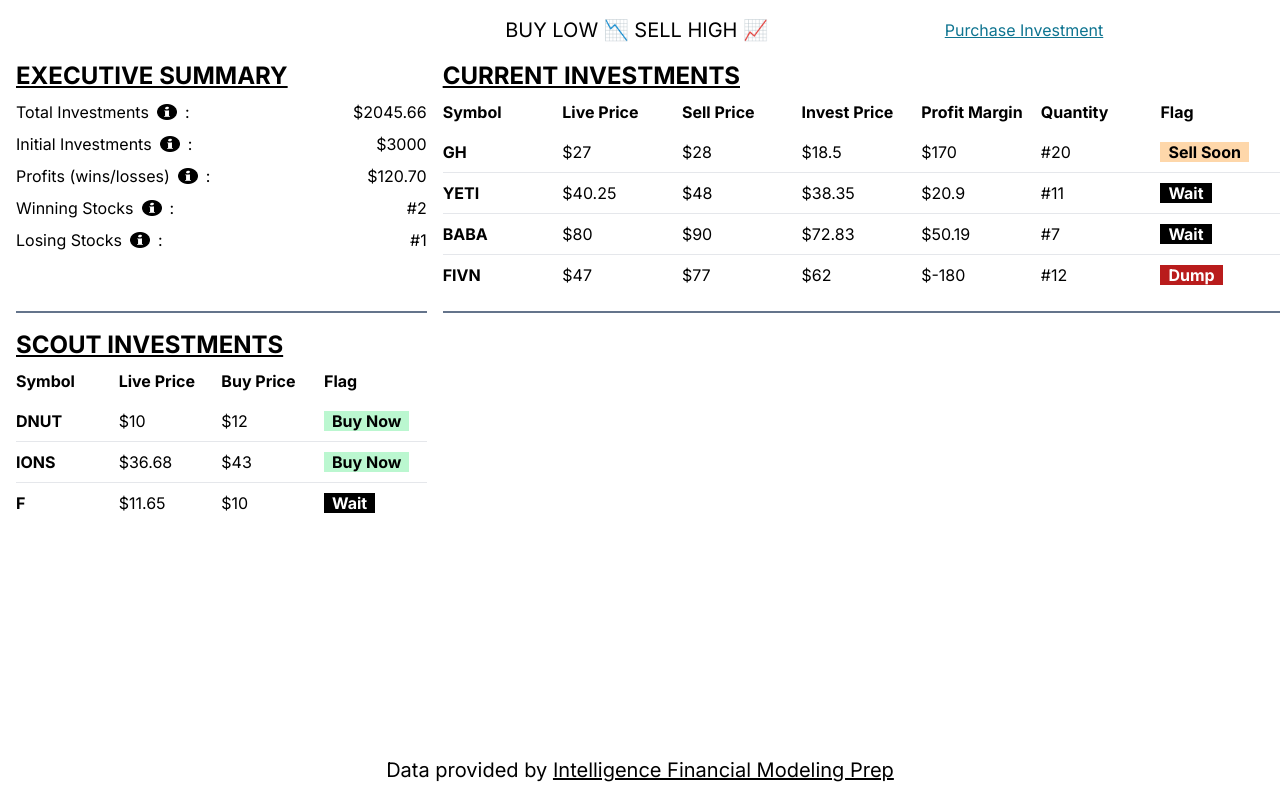
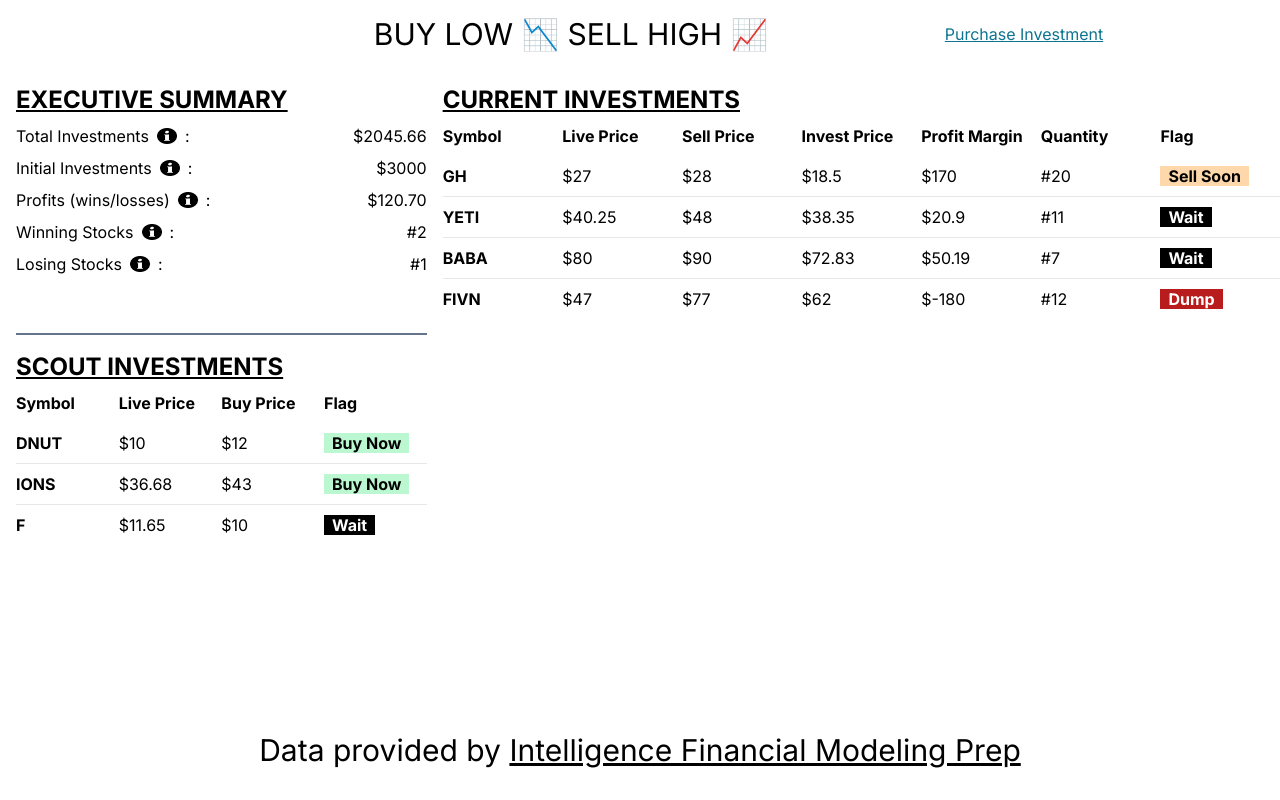
Before and after one commit to jcsmileyjr/stock-planner, a Next.js app: page / in a window 1280 px wide. Built offline with nearby package versions, Linux system fonts and the light colour scheme.

Commit message:
Bug - Purchase Investments:
Incorrect responsive screen setup &  etc

```diff
--- a/src/app/components/header/header.tsx
+++ b/src/app/components/header/header.tsx
@@ -1,24 +1,21 @@
 "use client"
 import Link from 'next/link';
 import {useState} from 'react';
+import Image from 'next/image';
+import Hamburger from '../../images/hamburger.png';
 
 export default function Header() {
     const [isMenuOpen, setIsMenuOpen] = useState(false);
     return (
         <header className="w-full text-center py-4 flex flex-col laptop:flex-row">
             <div className='flex items-center justify-end self-center flex-2'>
-                <h1 className="uppercase text-xl lg:text-3xl lg:mb-4">Buy Low 📉 Sell High 📈</h1>
+                <h1 className="uppercase text-xl laptop:text-3xl laptop:mb-4">Buy Low 📉 Sell High 📈</h1>
                 <button onClick={() => setIsMenuOpen(!isMenuOpen)} type="button" className="laptop:hidden">
-                    <svg xmlns="http://www.w3.org/2000/svg"  width="44" height="44" viewBox="0 0 24 24" stroke-width="1.5" stroke="#000000" fill="none" stroke-linecap="round" stroke-linejoin="round">
-                        <path stroke="none" d="M0 0h24v24H0z" fill="none"/>
-                        <path d="M4 6l16 0" />
-                        <path d="M4 12l16 0" />
-                        <path d="M4 18l16 0" />
-                    </svg>
+                    <Image src={Hamburger} className='h-4' alt="menu" width={20} height={50} />
                     <span className="text-base sr-only">MENU</span>
                 </button>
             </div>
-            <div className='hidden laptop:block laptop:self-center flex-1'>
+            <div className='hidden laptop:block laptop:self-center flex-1 laptop:mb-4'>
                 <Link href='/purchaseInvestments' className="text-cyan-700 underline hover:text-indigo-700">Purchase Investment</Link>
             </div>
 
--- a/tailwind.config.ts
+++ b/tailwind.config.ts
@@ -8,7 +8,12 @@ const config: Config = {
   ],
   theme: {
     screens: {
+      'sm': '640px',
+      'md': '768px',
+      'lg': '1024px',
       'laptop': '1130px',
+      'xl': '1280px',
+      '2xl': '1536px',
     },
     extend: {
       flex: {
```
Also changed, not shown: src/app/images/hamburger.png (added).
